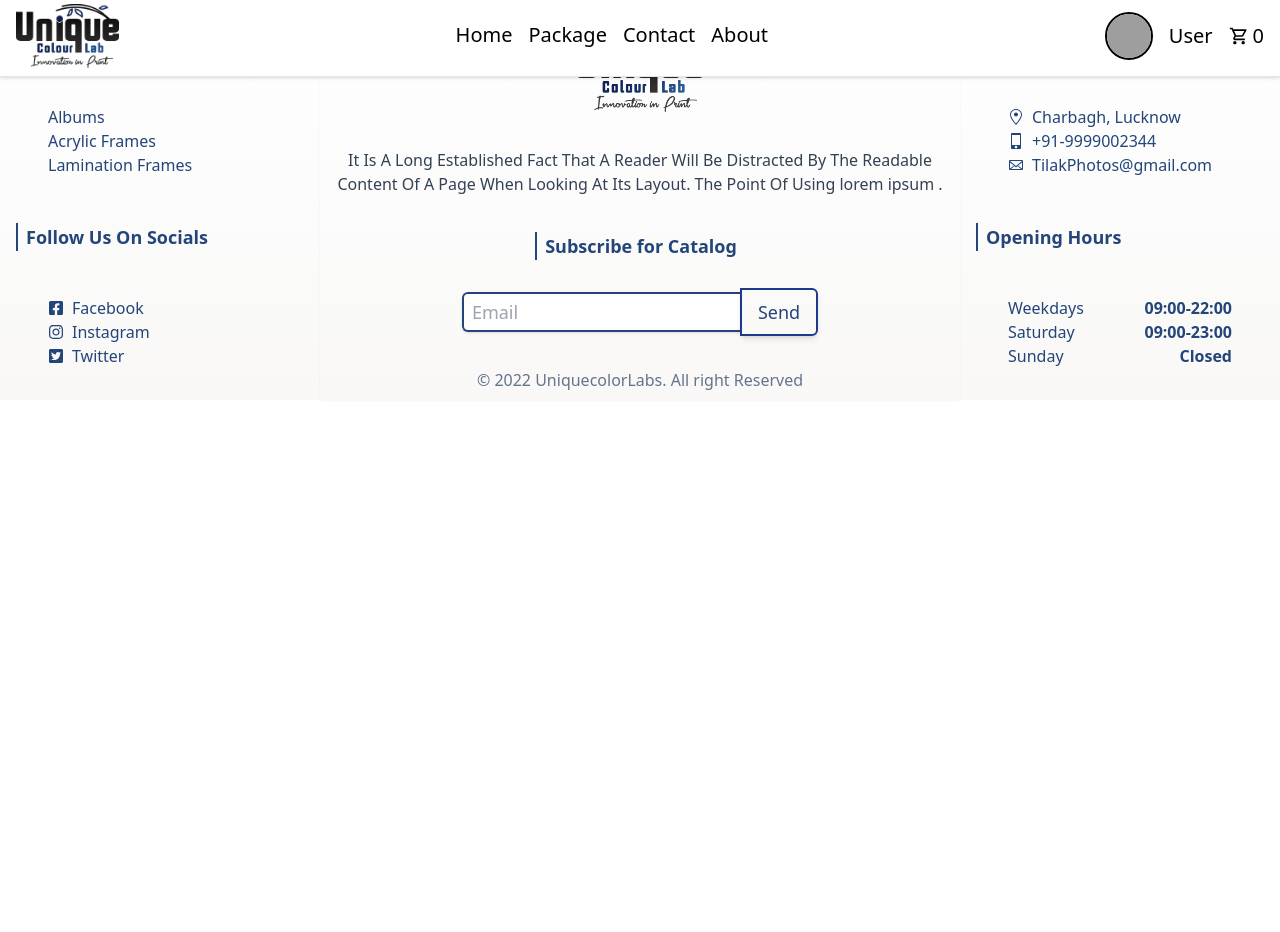
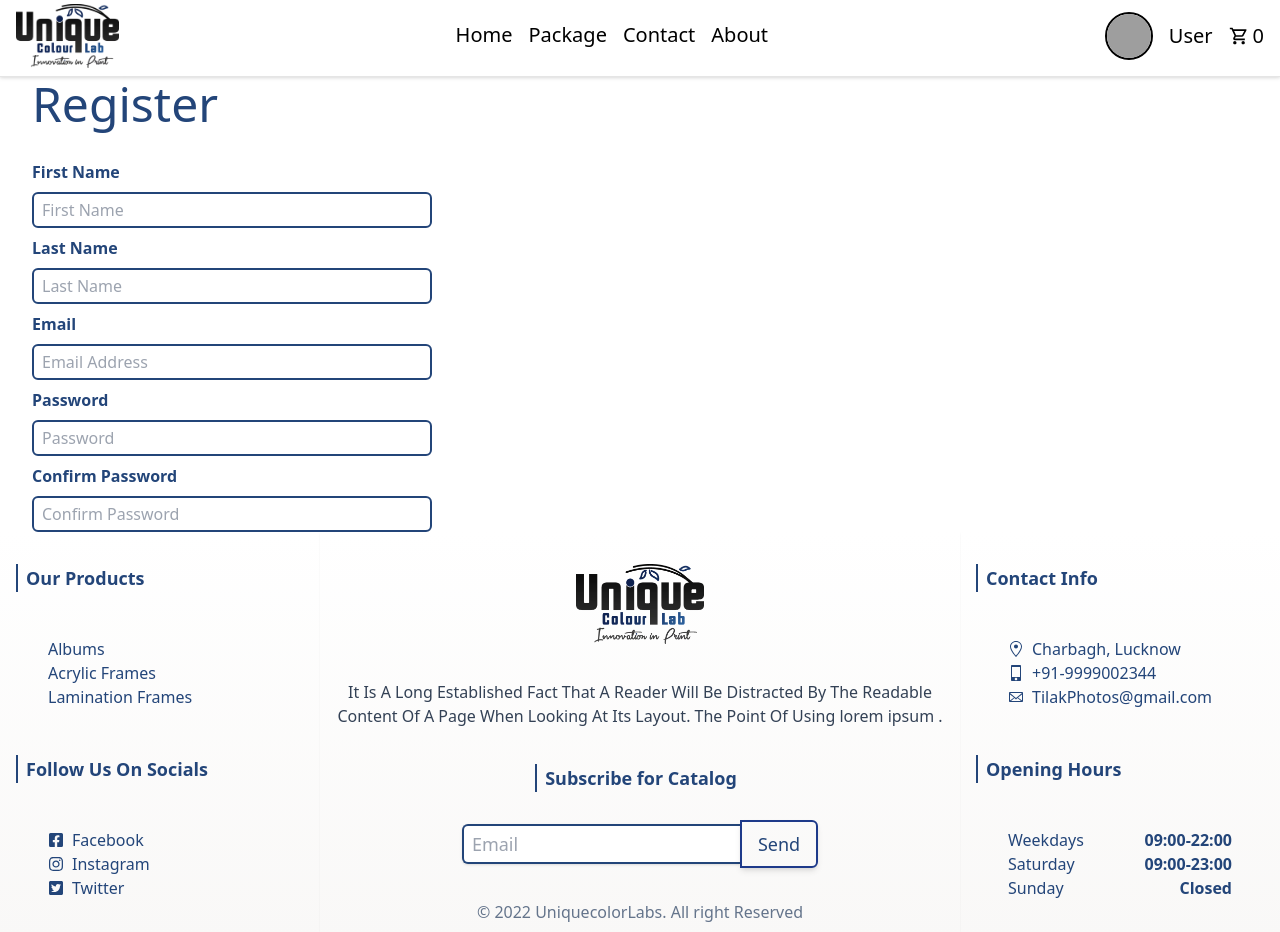
Before and after one commit to ujjwal6792/uniqueColorLab, a React (Vite) app: page /register in a window 1280 px wide. Before the commit the page ends 800 px from the top, so only its background shows below. Built offline with nearby package versions, Linux system fonts and the light colour scheme; grey boxes are pictures that could not be loaded; what dotted-map would draw is missing.

Commit message:
setting up credentials and inputs

```diff
--- a/package.json
+++ b/package.json
@@ -13,6 +13,7 @@
     "axios": "^0.27.2",
     "dotted-map": "^2.2.3",
     "firebase": "^9.9.2",
+    "formik": "^2.2.9",
     "react": "^18.2.0",
     "react-dom": "^18.2.0",
     "react-icons": "^4.4.0",
--- a/src/App.jsx
+++ b/src/App.jsx
@@ -5,6 +5,9 @@ import Header from "./components/header"
 import Footer from "./components/footer"
 import Contact from './pages/contact';
 import About from './pages/About';
+import Login from './pages/credentials/Login';
+import Register from './pages/credentials/Register';
+import PasswordRecovery from './pages/credentials/PasswordRecovery';
 
 
 const Dashboard = lazy(()=> import("./pages/dashboard"))
@@ -15,6 +18,9 @@ function App() {
   return (<>
     <Header/>
    <Routes>
+   <Route path="/change_password" element={<PasswordRecovery/>}/>
+   <Route path="/register" element={<Register/>}/>
+   <Route path="/login" element={<Login/>}/>
    <Route path="/about" element={<About/>}/>
    <Route path="/contact" element={<Contact/>}/>
     <Route path="/" element={<Home/>}/>
--- /dev/null
+++ b/src/components/textFields/TextFieldBase.jsx
@@ -0,0 +1,11 @@
+
+// type, style, placeholder, id
+
+const TextFieldBase = (props) => {
+  return (
+    <input type={props.type||"text"} className={`py-1 px-2 border-2 rounded-md border-blue-dark outline-none ${props.style}`} placeholder={props.placeholder}
+    id={props.id} name={props.id}/>
+  )
+}
+
+export default TextFieldBase
--- /dev/null
+++ b/src/pages/credentials/Login.jsx
@@ -0,0 +1,14 @@
+import React from 'react'
+import {Form, Formik} from "formik"
+
+const Login = () => {
+  return (
+      <Formik >
+        <div className='pt-20 md:pt24'>
+        <h1>login</h1>
+    </div>
+    </Formik>
+  )
+}
+
+export default Login
--- /dev/null
+++ b/src/pages/credentials/PasswordRecovery.jsx
@@ -0,0 +1,9 @@
+import React from 'react'
+
+const PasswordRecovery = () => {
+  return (
+    <div>PasswordRecovery</div>
+  )
+}
+
+export default PasswordRecovery
--- /dev/null
+++ b/src/pages/credentials/Register.jsx
@@ -0,0 +1,58 @@
+import React from "react";
+import { Form, Formik } from "formik";
+import TextFieldBase from "../../components/textFields/TextFieldBase";
+
+const Register = () => {
+  return (
+    <Formik
+      initialValues={{
+        firstName: "",
+        lastName: "",
+        email: "",
+        password: "",
+        confirmPassword: "",
+      }}
+    >
+      <div className=" pt-20 px-6 md:px-8 md:pt24">
+        <h1 className="text-5xl text-blue-dark pb-10 md:pd-20"> Register</h1>
+        <Form className="flex flex-col gap-4">
+          <label htmlFor="firstName" className="font-semibold -my-2 text-blue-dark">First Name</label>
+          <TextFieldBase
+            style="min-w-[300px] max-w-[400px] w-[40vw] text-blue-dark"
+            placeholder="First Name"
+            id="firstName"
+          />
+          <label htmlFor="lastName" className="font-semibold -my-2 text-blue-dark">Last Name</label>
+          <TextFieldBase
+            style="min-w-[300px] max-w-[400px] w-[40vw] text-blue-dark"
+            placeholder="Last Name"
+            id="lastName"
+          />
+          <label htmlFor="email" className="font-semibold -my-2 text-blue-dark">Email</label>
+          <TextFieldBase
+            style="min-w-[300px] max-w-[400px] w-[40vw] text-blue-dark"
+            placeholder="Email Address"
+            type="email"
+            id="email"
+          />
+          <label htmlFor="password" className="font-semibold -my-2 text-blue-dark">Password</label>
+          <TextFieldBase
+            style="min-w-[300px] max-w-[400px] w-[40vw] text-blue-dark"
+            placeholder="Password"
+            type="password"
+            id="password"
+          />
+          <label htmlFor="confirmPassword" className="font-semibold -my-2 text-blue-dark">Confirm Password</label>
+          <TextFieldBase
+            style="min-w-[300px] max-w-[400px] w-[40vw] text-blue-dark"
+            placeholder="Confirm Password"
+            type="password"
+            id="confirmPassword"
+          />
+        </Form>
+      </div>
+    </Formik>
+  );
+};
+
+export default Register;
```
Also changed, not shown: 1 other file (tests, documents, lock files or other folders).
